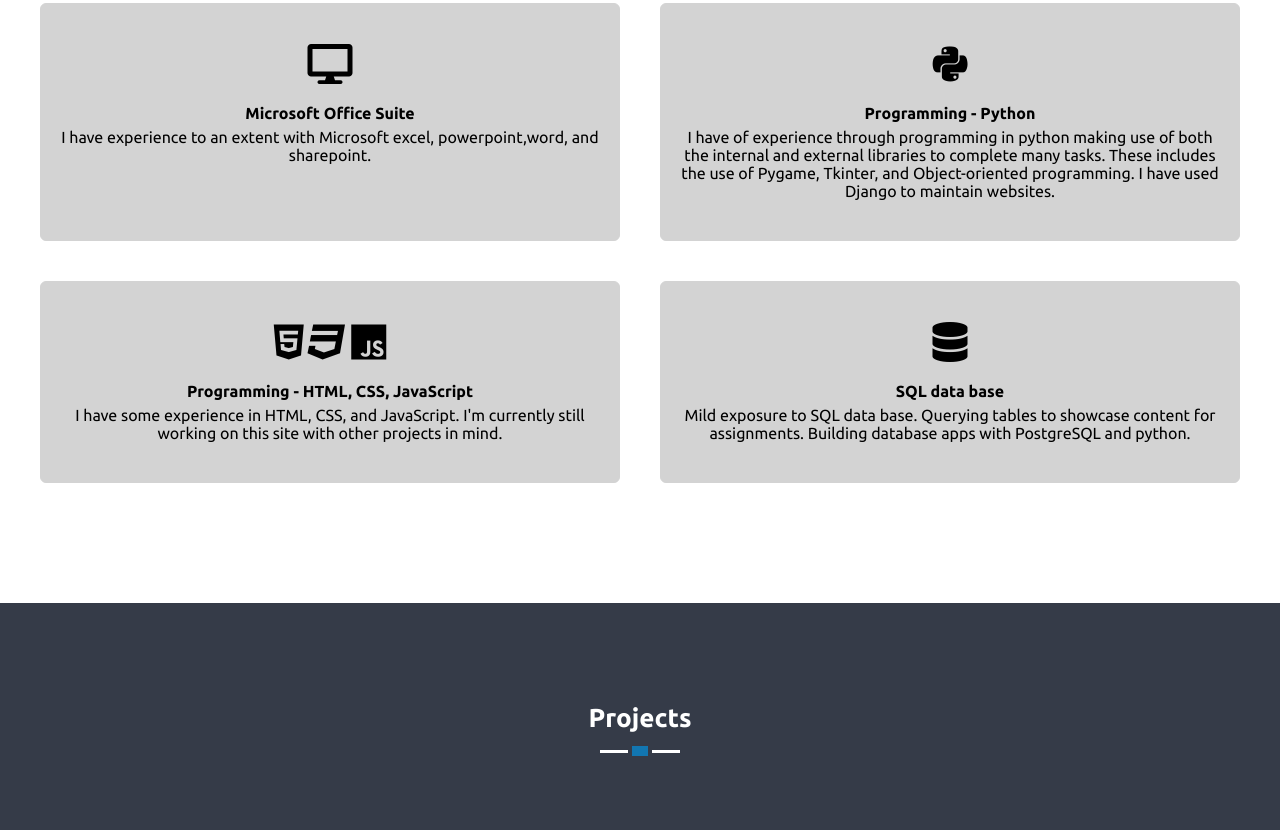
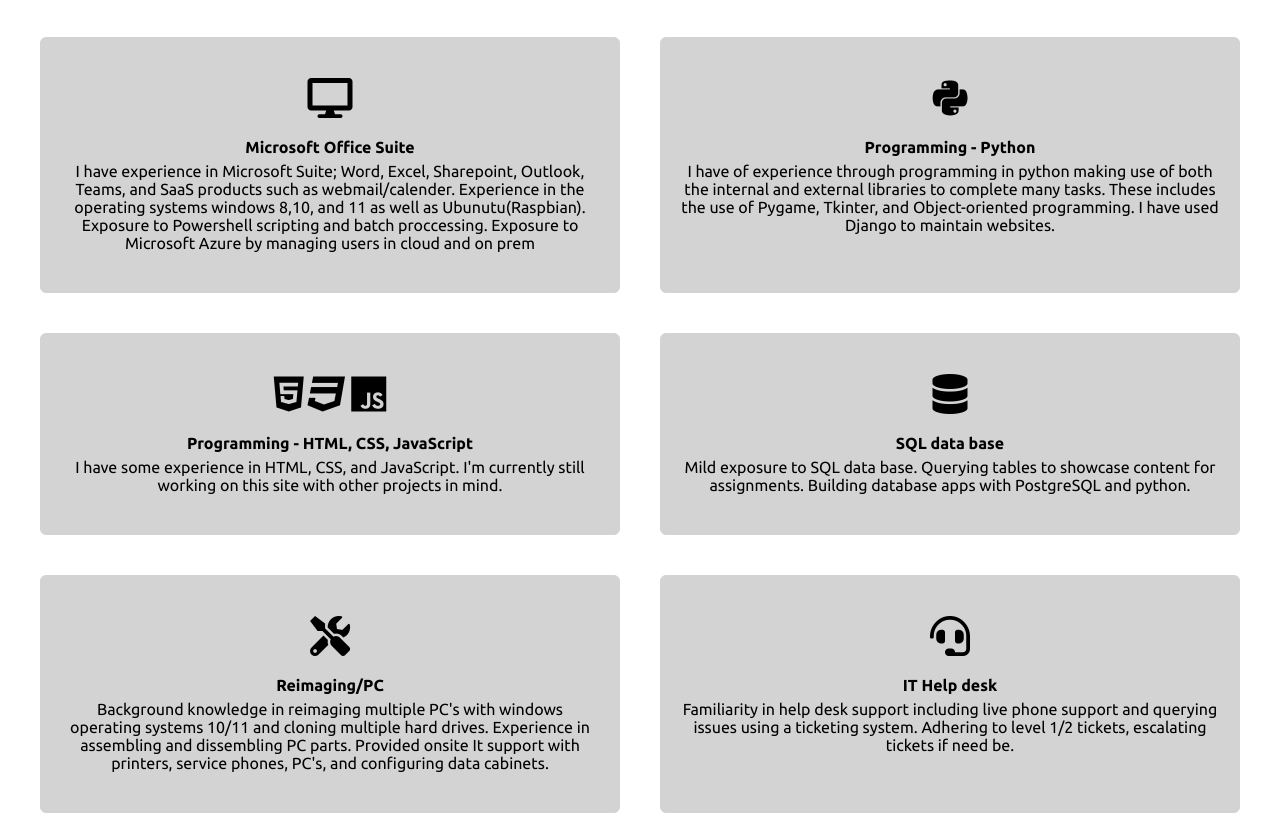
Before and after one commit to Tojade/Tojade.github.io, a plain HTML site: page index.html in a window 1280 px wide. Shown: the part 3249-4079 px from the top of the page. Drawn offline with nearby package versions, Linux system fonts and the light colour scheme.

Commit message:
Update index.html
Changes

```diff
--- a/index.html
+++ b/index.html
@@ -137,6 +137,18 @@
         <div class="inner-width">
             <h1 class="section-title">Experience</h1>
             <div class="time-line">
+
+                <div class="block">
+                    <h3>It Support Officer (Team Moto)</h3>
+
+
+                    <p>
+                        Worked as an It Support Officer for Team Moto's organisation in multiple different sites. Experience in help desk role, onsite it support, and occasional DevOps developing. Able to communicate to clients efficiently through phone/onsite by providing support and troubleshoot guidance. Competent in teamwork and communication. Experience in group project developing.
+                        <br />
+                        <br />
+                    </p>
+                </div>
+
                 <div class="block">
                     <h3>Hai's Harvest Fruit and Vegetable Store</h3>
                     <p>I've worked at Hai's Harvest for 3 years. This job required fast and efficient customer service skills, in addition to dealing with unreasonable customers. I have experience working in a supermarket based shop. This shop requires skills such as communication and customer service. I provide fast and efficient customer service by handling orders.</p>
@@ -146,6 +158,7 @@
 
 
             </div>
+        </div>
     </section>
 
     <!-- Services -->
@@ -156,7 +169,7 @@
                 <div class="skill">
                     <i class="icon fas fa-desktop"></i>
                     <h4>Microsoft Office Suite</h4>
-                    <p>I have experience to an extent with Microsoft excel, powerpoint,word, and sharepoint.</p>
+                    <p>I have experience in Microsoft Suite; Word, Excel, Sharepoint, Outlook, Teams, and SaaS products such as webmail/calender. Experience in the operating systems windows 8,10, and 11 as well as Ubunutu(Raspbian). Exposure to Powershell scripting and batch proccessing. Exposure to Microsoft Azure by managing users in cloud and on prem</p>
                 </div>
 
                 <div class="skill">
@@ -175,6 +188,18 @@
                     <i class="icon fas fa-database"></i>
                     <h4>SQL data base</h4>
                     <p>Mild exposure to SQL data base. Querying tables to showcase content for assignments. Building database apps with PostgreSQL and python.</p>
+                </div>
+
+                <div class="skill">
+                    <i class="icon fas fa-tools"></i>
+                    <h4>Reimaging/PC</h4>
+                    <p>Background knowledge in reimaging multiple PC's with windows operating systems 10/11 and cloning multiple hard drives. Experience in assembling and dissembling PC parts. Provided onsite It support with printers, service phones, PC's, and configuring data cabinets.</p>
+                </div>
+
+                <div class="skill">
+                    <i class="icon fas fa-headset"></i>
+                    <h4>IT Help desk</h4>
+                    <p>Familiarity in help desk support including live phone support and querying issues using a ticketing system. Adhering to level 1/2 tickets, escalating tickets if need be.<p>
                 </div>
 
 
@@ -267,7 +292,7 @@
             <div class="about-content">
                 <div class="about-text">
                     <div class="container">
-                        <form action="https://formspree.io/f/xwkyzbjp" method="post">
+                        <form name="simple-contact-form" action="https://formspree.io/f/xwkyzbjp" method="post">
 
                             <label for="full-name">Name</label>
                             <input type="text" name="name" id="full-name" placeholder="Enter Name" required="">
```
